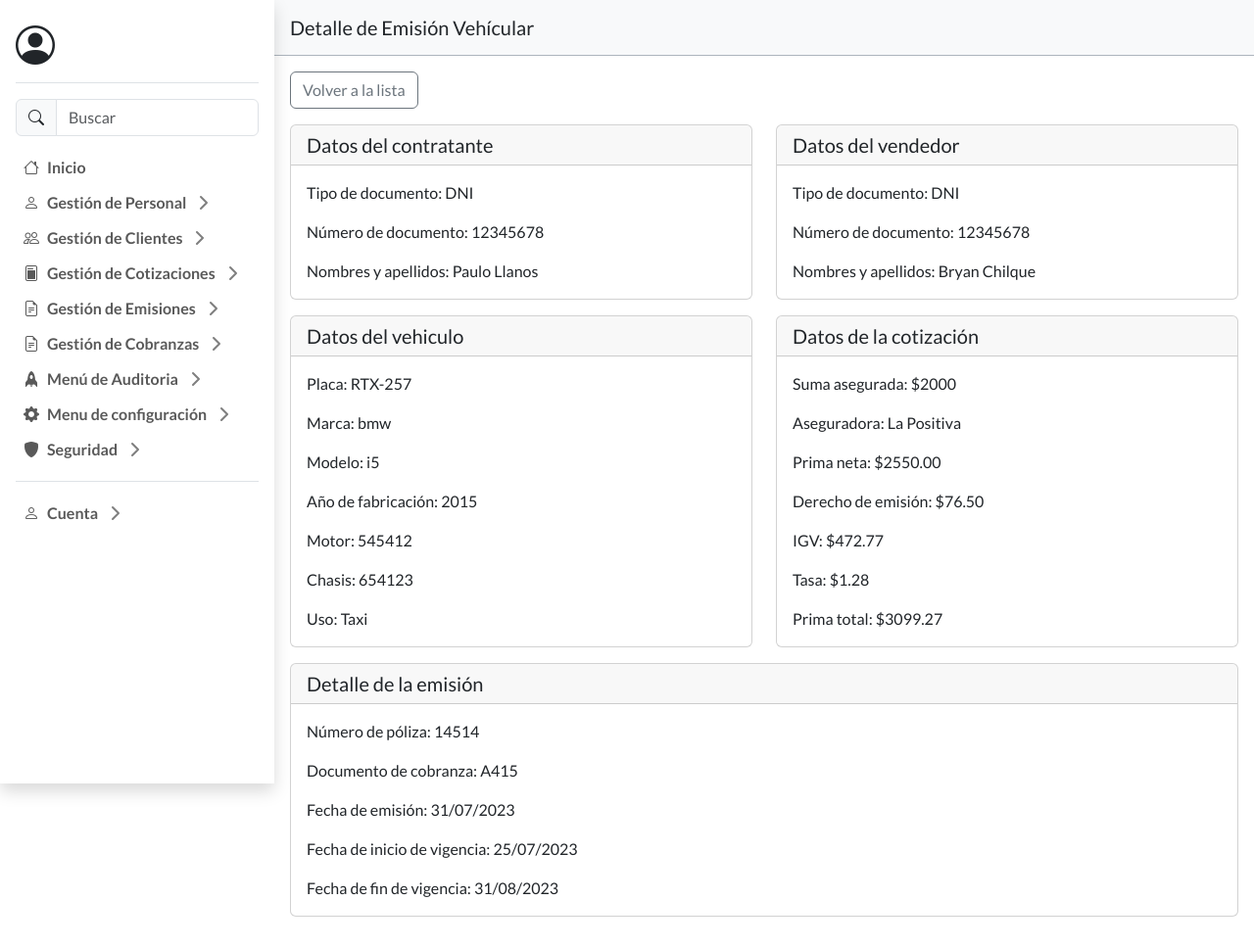
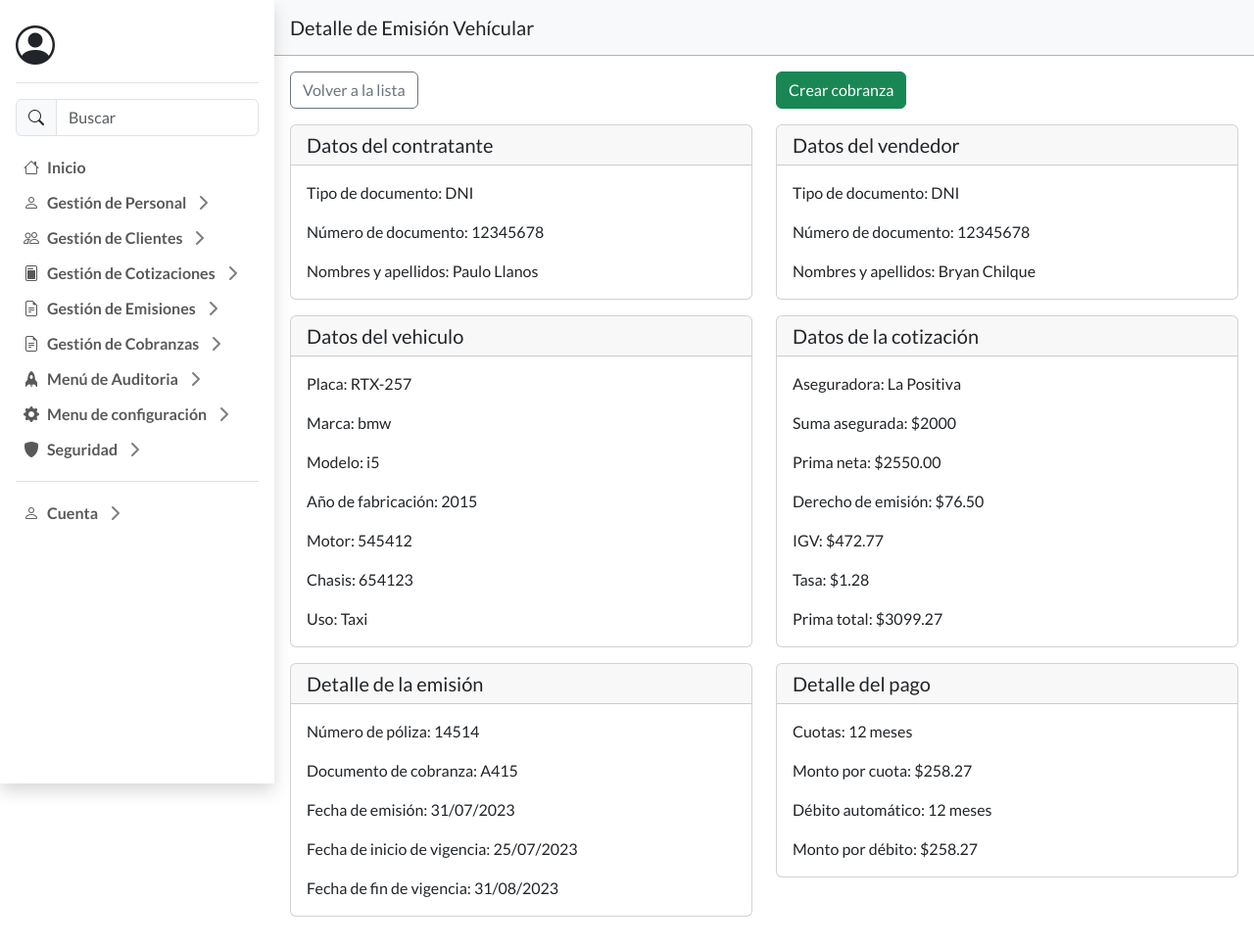
Before and after one commit to bryan-chilque/university-degree-project, a Django app: page /web/1/issuance/insurance/vehicle/detail/1/ in a window 1280 px wide. Shown: the part 56-1024 px from the top of the page at 98% size. Run offline with Django 4.2, Linux system fonts and the light colour scheme; data comes from the database, SQL or seed files in the repository; some libraries are stand-ins or nearby versions.

Commit message:
feat: update detail issuance template

```diff
--- a/rrggweb/templates/rrggweb/issuance/insurance/vehicle/detail_issuance.html
+++ b/rrggweb/templates/rrggweb/issuance/insurance/vehicle/detail_issuance.html
@@ -3,9 +3,14 @@
 {% endblock %}
 {% block content %}
   <div class="row mb-3">
-    <div class="col-12">
+    <div class="col-6">
       <a href="{% url 'rrggweb:issuance:insurance:vehicle:list' view.kwargs.consultant_id %}" class="btn btn-outline-secondary">
         <i class="fas fa-arrow-left"></i> Volver a la lista
+      </a>
+    </div>
+    <div class="col-6">
+      <a href="{% url 'rrggweb:collection:insurance:vehicle:create_collection' view.kwargs.consultant_id view.kwargs.issuance_id %}" class="btn btn-success">
+        <i class="fas fa-arrow-left"></i> Crear cobranza
       </a>
     </div>
   </div>
@@ -58,8 +63,8 @@
           <h5 class="card-title mb-0">Datos de la cotización</h5>
         </div>
         <div class="card-body">
+          <p class="card-text">Aseguradora: {{ object.quotation_vehicle_premium.insurance_vehicle_ratio.insurance_vehicle }}</p>
           <p class="card-text">Suma asegurada: ${{ object.quotation_vehicle_premium.quotation_insurance_vehicle.insured_amount }}</p>
-          <p class="card-text">Aseguradora: {{ object.quotation_vehicle_premium.insurance_vehicle_ratio.insurance_vehicle }}</p>
           <p class="card-text">Prima neta: ${{ object.quotation_vehicle_premium.amount }}</p>
           <p class="card-text">Derecho de emisión: ${{ object.quotation_vehicle_premium.emission_right }}</p>
           <p class="card-text">IGV: ${{ object.quotation_vehicle_premium.tax }}</p>
@@ -70,7 +75,7 @@
     </div>
   </div>
   <div class="row mb-3">
-    <div class="col-12">
+    <div class="col-6">
       <div class="card">
         <div class="card-header">
           <h5 class="card-title mb-0">Detalle de la emisión</h5>
@@ -84,5 +89,18 @@
         </div>
       </div>
     </div>
+    <div class="col-6">
+      <div class="card">
+        <div class="card-header">
+          <h5 class="card-title mb-0">Detalle del pago</h5>
+        </div>
+        <div class="card-body">
+          <p class="card-text">Cuotas: {{ object.quotation_vehicle_premium.insurance_vehicle_ratio.fee }} meses</p>
+          <p class="card-text">Monto por cuota: ${{ object.quotation_vehicle_premium.fee}}</p>
+          <p class="card-text">Débito automático: {{ object.quotation_vehicle_premium.insurance_vehicle_ratio.direct_debit }} meses</p>
+          <p class="card-text">Monto por débito: ${{ object.quotation_vehicle_premium.direct_debit}}</p>
+        </div>
+      </div>
+    </div>
   </div>
 {% endblock %}
```
